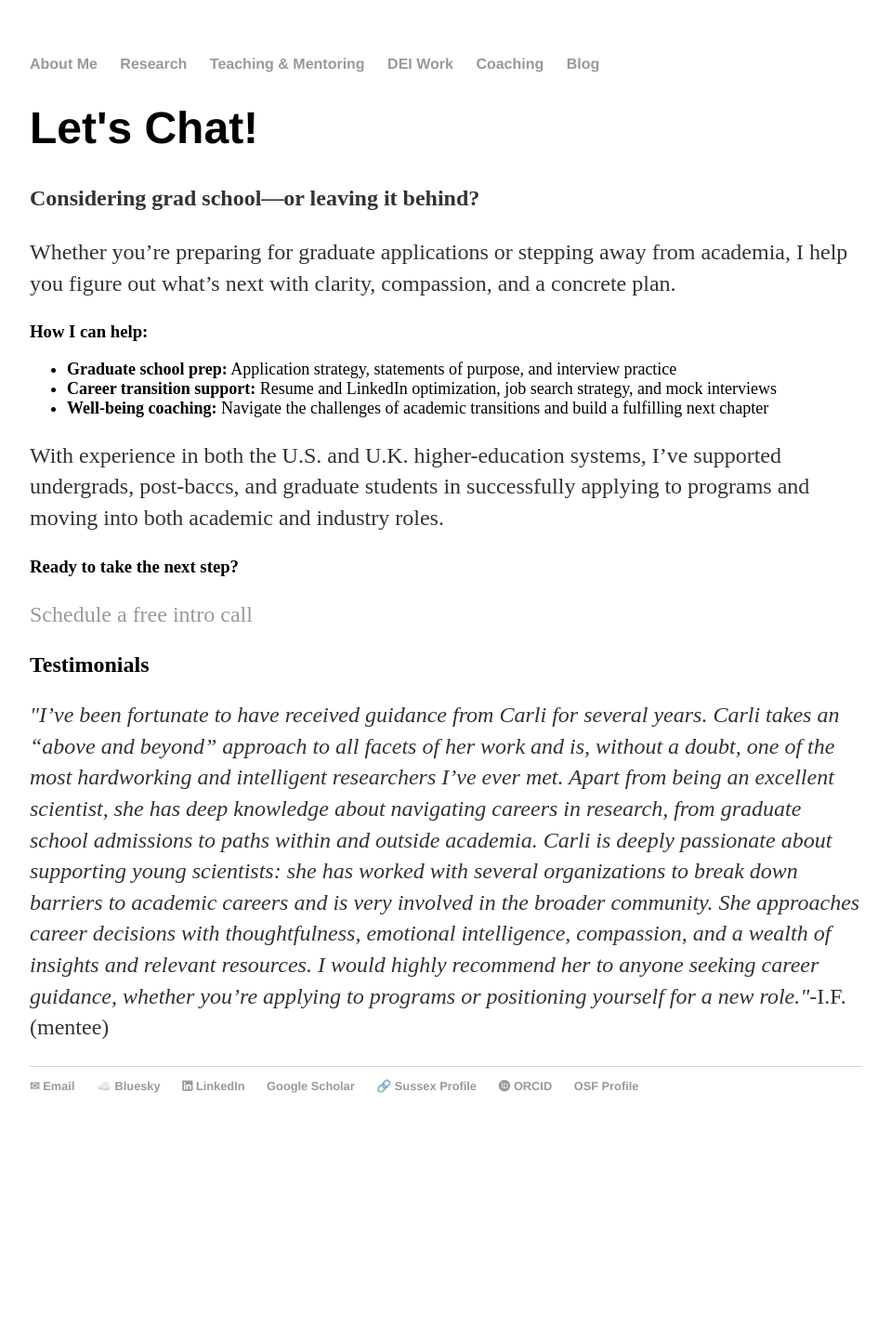
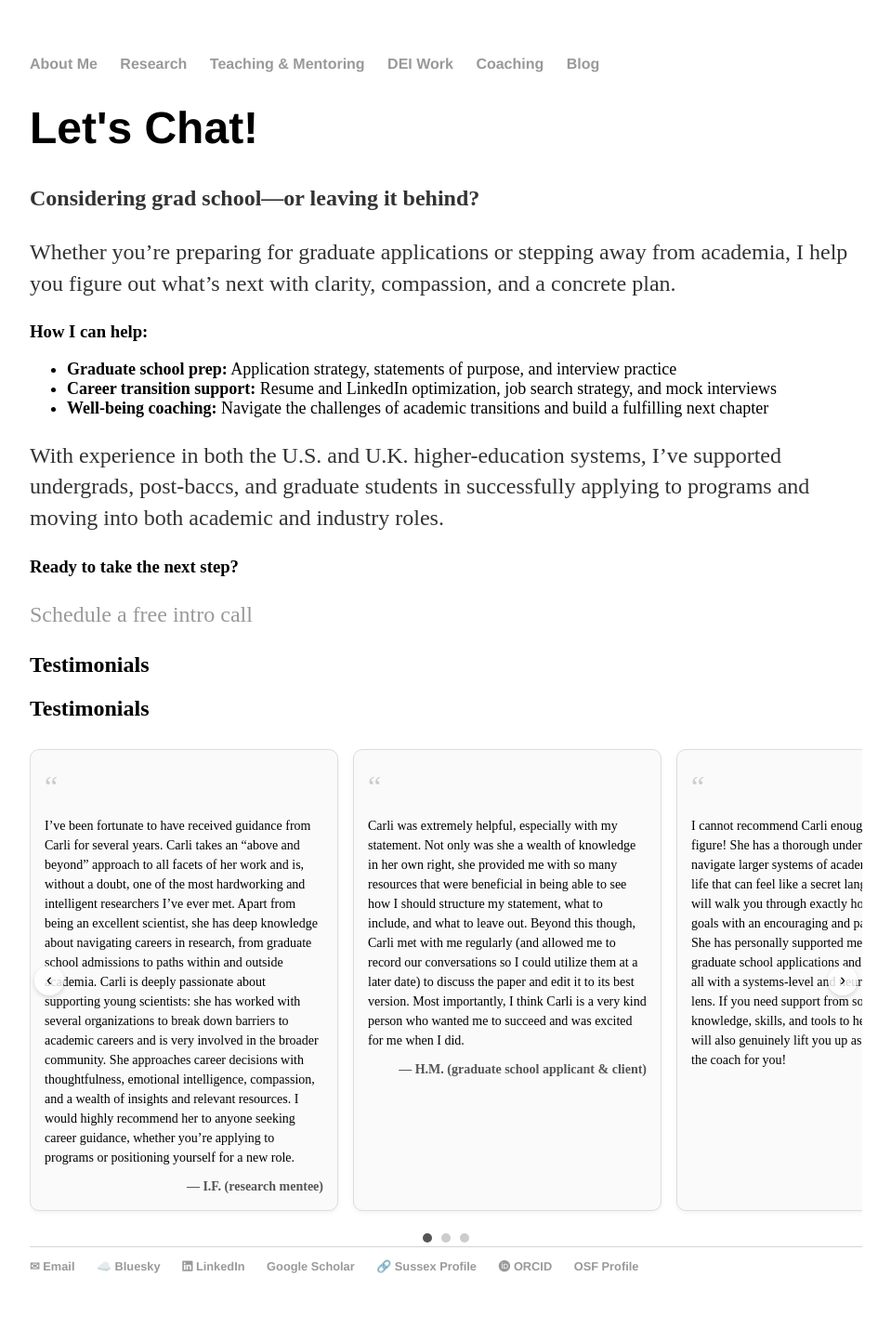
Before and after one commit to cdfine/cdfine.github.io, a Jekyll site: the page built from coaching.html, in a window 1280 px wide. Shown: the whole page at 93% size, without its empty margins (160-1119 px from the left). Built offline with Jekyll 4.4.1, drawn with Linux system fonts in a browser that asks for light colours; a style sheet for code colours, icons or effects is not loaded; before the commit the page ends 1236 px from its top, so only the background shows below that.

Commit message:
Update coaching.html

```diff
--- a/coaching.html
+++ b/coaching.html
@@ -37,5 +37,195 @@ title: Carli Fine | Let's Chat!
   </p>
 
   <h2>Testimonials</h2>
-  <p><i>"I’ve been fortunate to have received guidance from Carli for several years. Carli takes an “above and beyond” approach to all facets of her work and is, without a doubt, one of the most hardworking and intelligent researchers I’ve ever met. Apart from being an excellent scientist, she has deep knowledge about navigating careers in research, from graduate school admissions to paths within and outside academia. Carli is deeply passionate about supporting young scientists: she has worked with several organizations to break down barriers to academic careers and is very involved in the broader community. She approaches career decisions with thoughtfulness, emotional intelligence, compassion, and a wealth of insights and relevant resources. I would highly recommend her to anyone seeking career guidance, whether you’re applying to programs or positioning yourself for a new role."</i>-I.F. (mentee)</p>
+
+<style>
+  .carousel-wrapper {
+    position: relative;
+    max-width: 100%;
+    margin: auto;
+  }
+
+  .testimonials {
+    display: flex;
+    gap: 16px;
+    overflow-x: hidden;
+    padding: 10px 0;
+    scroll-snap-type: x mandatory;
+  }
+
+  .testimonial-card {
+    flex: 0 0 100%;              /* default: full width (mobile) */
+    max-width: 300px;            /* cap width on bigger screens */
+    background: #fafafa;
+    border: 1px solid #ddd;
+    border-radius: 10px;
+    padding: 15px;
+    font-size: 14px;
+    line-height: 1.5;
+    box-shadow: 0 2px 5px rgba(0,0,0,0.05);
+    scroll-snap-align: start;
+  }
+
+  .testimonial-card::before {
+    content: "“";
+    font-size: 32px;
+    color: #ccc;
+    display: block;
+    margin-bottom: 8px;
+  }
+
+  .testimonial-author {
+    display: block;
+    margin-top: 10px;
+    font-weight: bold;
+    color: #555;
+    text-align: right;
+  }
+
+  /* Arrows overlay */
+  .arrow {
+    position: absolute;
+    top: 50%;
+    transform: translateY(-50%);
+    background: rgba(255,255,255,0.8);
+    border: none;
+    border-radius: 50%;
+    width: 32px;
+    height: 32px;
+    cursor: pointer;
+    box-shadow: 0 2px 5px rgba(0,0,0,0.15);
+    display: flex;
+    align-items: center;
+    justify-content: center;
+    font-size: 18px;
+    user-select: none;
+    transition: background 0.3s;
+  }
+  .arrow:hover {
+    background: rgba(255,255,255,1);
+  }
+  .arrow.left { left: 5px; }
+  .arrow.right { right: 5px; }
+
+  /* Dots */
+  .indicator {
+    text-align: center;
+    margin-top: 10px;
+  }
+  .dot {
+    display: inline-block;
+    width: 10px;
+    height: 10px;
+    margin: 0 5px;
+    background: #ccc;
+    border-radius: 50%;
+    transition: background 0.3s;
+    cursor: pointer;
+  }
+  .dot.active {
+    background: #555;
+  }
+</style>
+
+<h2>Testimonials</h2>
+<div class="carousel-wrapper">
+  <button class="arrow left" id="prevBtn">‹</button>
+  <button class="arrow right" id="nextBtn">›</button>
+
+  <div class="testimonials" id="testimonialContainer">
+    <div class="testimonial-card">
+      I’ve been fortunate to have received guidance from Carli for several years.
+      Carli takes an “above and beyond” approach to all facets of her work and is, without a doubt,
+      one of the most hardworking and intelligent researchers I’ve ever met.
+      Apart from being an excellent scientist, she has deep knowledge about navigating careers in research,
+      from graduate school admissions to paths within and outside academia. Carli is deeply passionate about
+      supporting young scientists: she has worked with several organizations to break down barriers to academic
+      careers and is very involved in the broader community. She approaches career decisions with thoughtfulness,
+      emotional intelligence, compassion, and a wealth of insights and relevant resources. I would highly recommend
+      her to anyone seeking career guidance, whether you’re applying to programs or positioning yourself for a new role.
+      <span class="testimonial-author">— I.F. (research mentee)</span>
+    </div>
+
+    <div class="testimonial-card">
+      Carli was extremely helpful, especially with my statement. Not only was she a wealth of knowledge in her own right,
+      she provided me with so many resources that were beneficial in being able to see how I should structure my statement,
+      what to include, and what to leave out. Beyond this though, Carli met with me regularly (and allowed me to record our
+      conversations so I could utilize them at a later date) to discuss the paper and edit it to its best version. Most importantly,
+      I think Carli is a very kind person who wanted me to succeed and was excited for me when I did.
+      <span class="testimonial-author">— H.M. (graduate school applicant & client)</span>
+    </div>
+
+    <div class="testimonial-card">
+      I cannot recommend Carli enough as a mentor figure! She has a thorough understanding of how to navigate larger systems
+      of academia and professional life that can feel like a secret language to many. Carli will walk you through exactly how
+      to reach your goals with an encouraging and passionate attitude! She has personally supported me through successful
+      graduate school applications and career transitions, all with a systems-level and neurodivergent-friendly lens. If you
+      need support from someone with the knowledge, skills, and tools to help you succeed who will also genuinely lift you up
+      as a person, Carli is the coach for you!
+      <span class="testimonial-author">— H.T. (mentee)</span>
+    </div>
+  </div>
+</div>
+
+<div class="indicator" id="indicator"></div>
+
+<script>
+  const container = document.getElementById('testimonialContainer');
+  const cards = Array.from(container.children);
+  const indicator = document.getElementById('indicator');
+  const prevBtn = document.getElementById('prevBtn');
+  const nextBtn = document.getElementById('nextBtn');
+  let index = 0;
+  let autoplay;
+
+  // Create dots
+  cards.forEach((_, i) => {
+    const dot = document.createElement('span');
+    dot.classList.add('dot');
+    if (i === 0) dot.classList.add('active');
+    dot.addEventListener('click', () => {
+      goToSlide(i);
+      restartAutoplay();
+    });
+    indicator.appendChild(dot);
+  });
+  const dots = indicator.querySelectorAll('.dot');
+
+  function updateDots(i) {
+    dots.forEach((dot, d) => dot.classList.toggle('active', d === i));
+  }
+
+  function goToSlide(i) {
+    index = (i + cards.length) % cards.length; // wrap around
+    container.scrollTo({
+      left: cards[index].offsetLeft,
+      behavior: 'smooth'
+    });
+    updateDots(index);
+  }
+
+  function startAutoplay() {
+    autoplay = setInterval(() => goToSlide(index + 1), 6000);
+  }
+
+  function restartAutoplay() {
+    clearInterval(autoplay);
+    startAutoplay();
+  }
+
+  // Buttons
+  prevBtn.addEventListener('click', () => {
+    goToSlide(index - 1);
+    restartAutoplay();
+  });
+  nextBtn.addEventListener('click', () => {
+    goToSlide(index + 1);
+    restartAutoplay();
+  });
+
+  // Init autoplay
+  startAutoplay();
+</script>
+
+
 </div><!-- /.blurb -->
```
